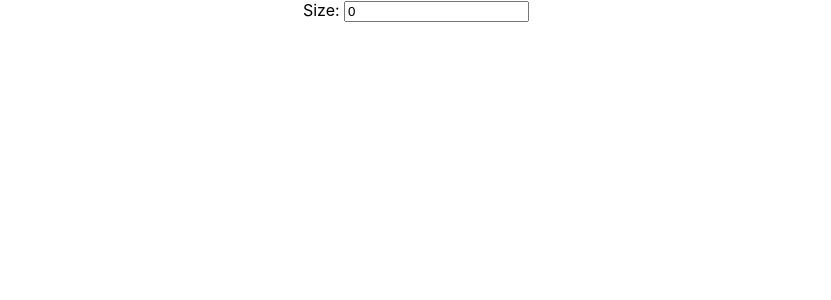
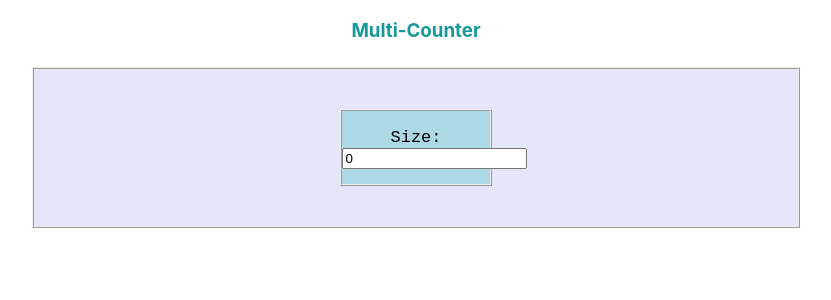
Before and after one commit to aquinru-OOCL/react-counter, a React (Create React App) app: page / in a window 1280 px wide. Shown: the top 300 px of the page, without its empty margins (224-1055 px from the left). Built offline with nearby package versions, Linux system fonts and the light colour scheme.

Commit message:
[Counter][Russel] feat: styles css

```diff
--- a/src/App.css
+++ b/src/App.css
@@ -36,3 +36,8 @@
     transform: rotate(360deg);
   }
 }
+
+h3 {
+    color: #14989c;
+    font-style: normal;
+}
--- a/src/App.js
+++ b/src/App.js
@@ -4,6 +4,7 @@ import MultipleCounter from './components/MultipleCounter';
 function App() {
   return (
       <div className="App">
+          <h3>Multi-Counter</h3>
           <MultipleCounter></MultipleCounter>
     </div>
   );
--- a/src/components/Counter.js
+++ b/src/components/Counter.js
@@ -1,4 +1,5 @@
 import { useState } from "react";
+import "../styles/Counter.css";
 
 function Counter() {
     const [number, setNumber] = useState(0);
@@ -12,7 +13,7 @@ function Counter() {
     }
 
     return (
-        <div>
+        <div className="counter">
             <button onClick={increase}>+</button>
             <span>{number}</span>
             <button onClick={decrease}>-</button>
--- a/src/components/CounterSizeGenerator.js
+++ b/src/components/CounterSizeGenerator.js
@@ -1,4 +1,5 @@
 import { useState } from "react";
+import "../styles/CounterSizeGenerator.css";
 
 function CounterSizeGenerator(props) {
 
@@ -10,7 +11,7 @@ function CounterSizeGenerator(props) {
     }
 
     return (
-        <div>
+        <div className="counterSizeGenerator">
             <span>Size: </span>
             <input type="number" min="0" defaultValue="0" value={size} onChange={handleChangeSize}></input>
         </div>
--- a/src/components/MultipleCounter.js
+++ b/src/components/MultipleCounter.js
@@ -1,6 +1,7 @@
 import CounterSizeGenerator from './CounterSizeGenerator';
 import CounterGroup from './CounterGroup';
 import { useState } from "react";
+import "../styles/MultipleCounter.css";
 
 function MultipleCounter() {
 
@@ -11,7 +12,7 @@ function MultipleCounter() {
     }
 
     return (
-        <div>
+        <div className="multipleCounter">
             <CounterSizeGenerator updateCounterSize={updateCounterSize}></CounterSizeGenerator>
             <CounterGroup counterSize={counterSize}></CounterGroup>
         </div>
--- /dev/null
+++ b/src/styles/Counter.css
@@ -0,0 +1,34 @@
+.counter {
+    margin: 20px;
+}
+
+button {
+    margin-left: 20px;
+    margin-right: 20px;
+    padding: 1px 20px;
+    font-size: 24px;
+    cursor: pointer;
+    text-align: center;
+    text-decoration: none;
+    outline: none;
+    color: #000;
+    background-color: #ABDEE6;
+    border: none;
+    border-radius: 15px;
+    box-shadow: 0 4px #999;
+}
+
+    button:hover {
+        background-color: #8FCACA
+    }
+
+    button:active {
+        background-color: #8FCACA;
+        box-shadow: 0 4px #666;
+        transform: translateY(4px);
+    }
+
+span {
+    font-family: monospace;
+    font-size: 17px;
+}
--- /dev/null
+++ b/src/styles/CounterSizeGenerator.css
@@ -0,0 +1,10 @@
+.counterSizeGenerator {
+    margin: 25px;
+    border: ridge;
+    border-width: 2px;
+    background-color: lightblue;
+    margin-left: 40%;
+    margin-right: 40%;
+    padding-top: 15px;
+    padding-bottom: 15px;
+}
--- /dev/null
+++ b/src/styles/MultipleCounter.css
@@ -0,0 +1,10 @@
+.multipleCounter {
+    margin: 25px;
+    border: ridge;
+    border-width: 2px;
+    background-color: lavender;
+    margin-left: 20%;
+    margin-right: 20%;
+    padding-top: 15px;
+    padding-bottom: 15px;
+}
```
